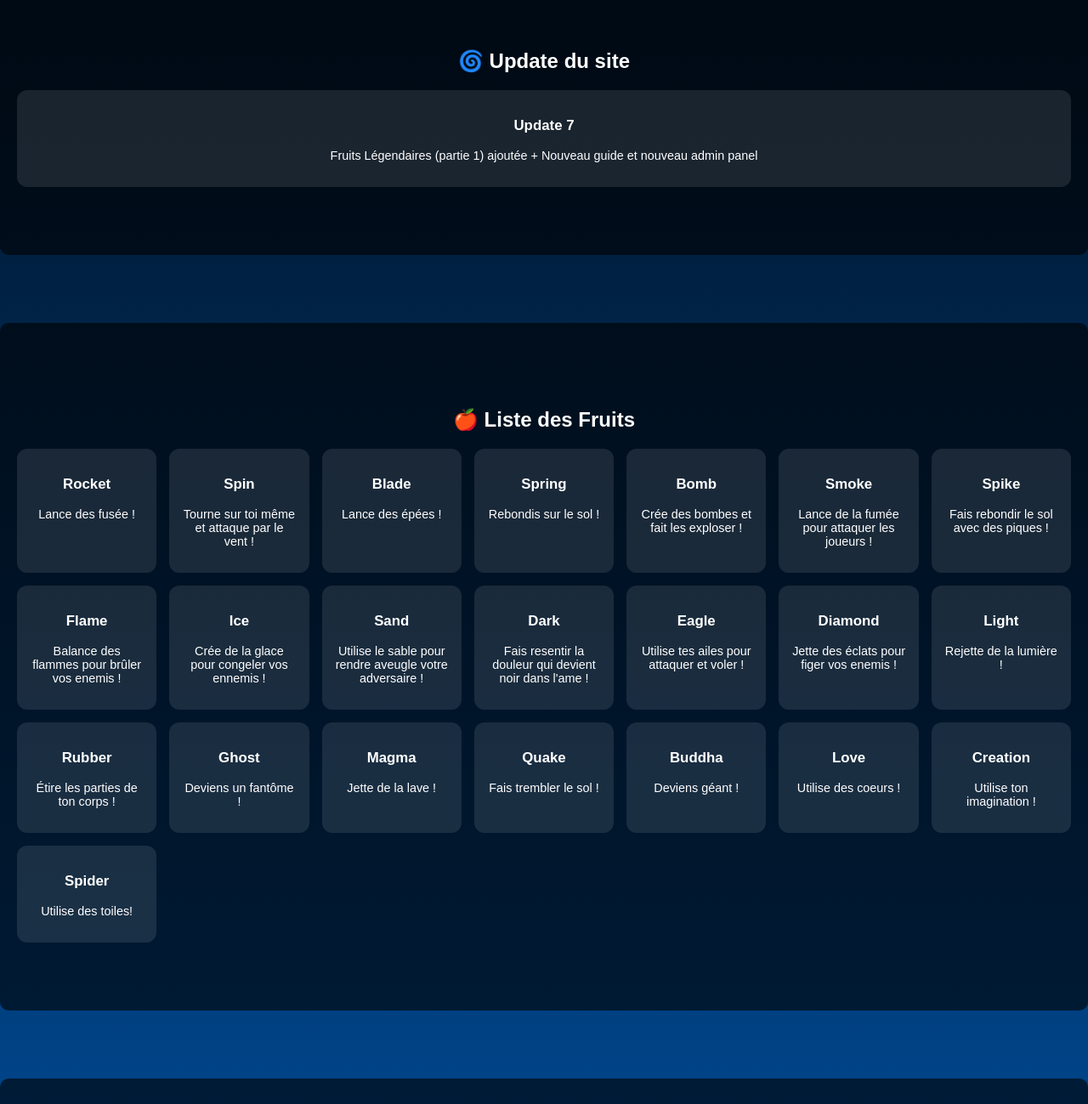
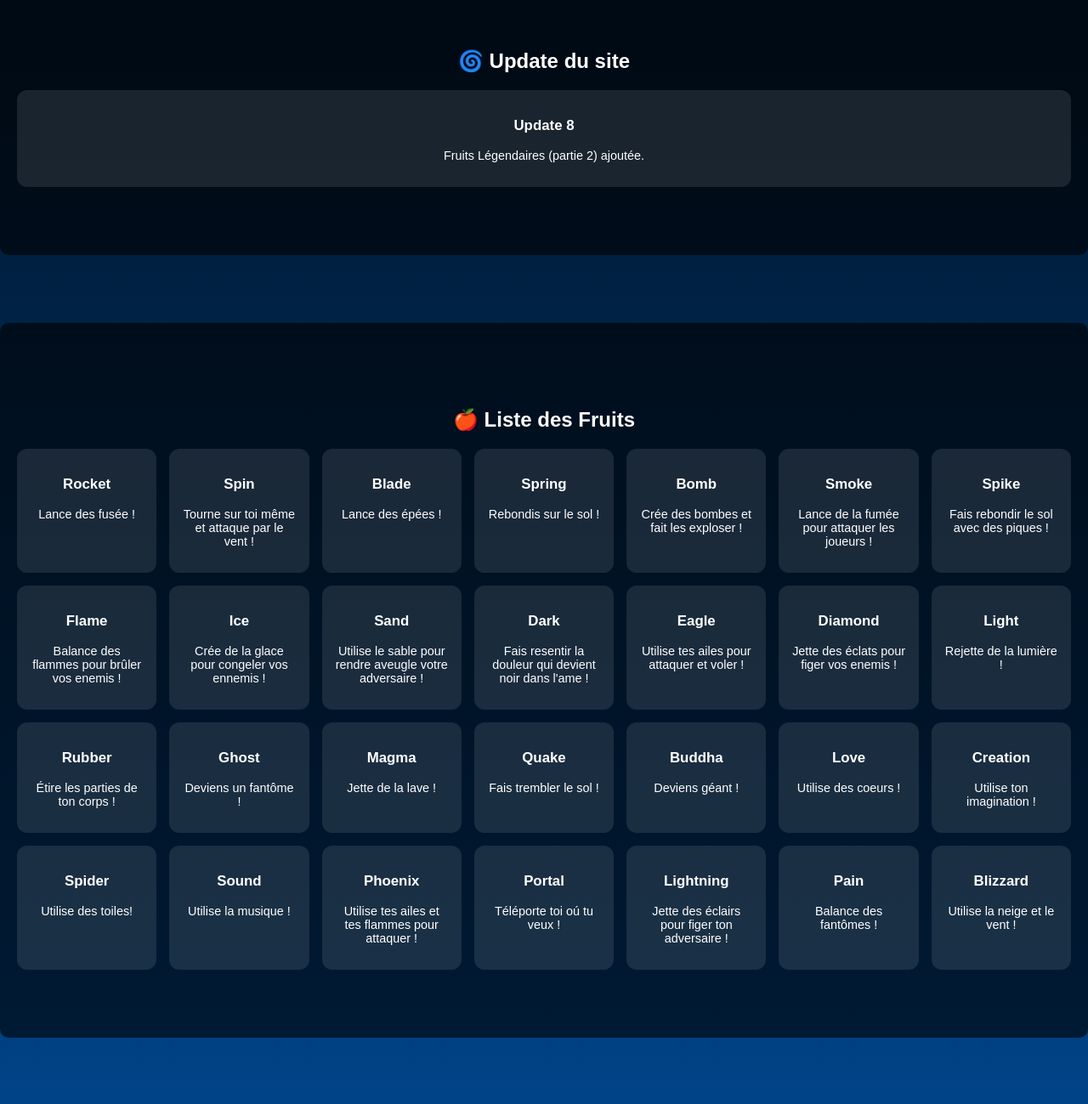
Before and after one commit to RaphUi2/BloxFruits, a plain HTML site: page index.html in a window 1280 px wide. Shown: the part 1040-2339 px from the top of the page at 85% size. Drawn offline with Linux system fonts and the light colour scheme.

Commit message:
Update index.html

```diff
--- a/index.html
+++ b/index.html
@@ -203,7 +203,7 @@
   <section id="News" class="content">
     <h2>🌀 Update du site</h2>
     <div class="fruits-grid">
-      <div class="fruit-card"><h3>Update 7</h3><p>Fruits Légendaires (partie 1) ajoutée + Nouveau guide et nouveau admin panel</p></div>
+      <div class="fruit-card"><h3>Update 8</h3><p>Fruits Légendaires (partie 2) ajoutée.</p></div>
     </div>
   </section>
 
@@ -232,6 +232,12 @@
    <div class="fruit-card"><h3>Love</h3><p>Utilise des coeurs !</p></div>
    <div class="fruit-card"><h3>Creation</h3><p>Utilise ton imagination  !</p></div>
    <div class="fruit-card"><h3>Spider</h3><p>Utilise des toiles!</p></div>
+   <div class="fruit-card"><h3>Sound</h3><p>Utilise la musique !</p></div>
+   <div class="fruit-card"><h3>Phoenix</h3><p>Utilise tes ailes et tes flammes pour attaquer !</p></div>
+   <div class="fruit-card"><h3>Portal</h3><p>Téléporte toi oú tu veux !</p></div>
+   <div class="fruit-card"><h3>Lightning</h3><p>Jette des éclairs pour figer ton adversaire !</p></div>
+   <div class="fruit-card"><h3>Pain</h3><p>Balance des fantômes !</p></div>
+   <div class="fruit-card"><h3>Blizzard</h3><p>Utilise la neige et le vent !</p></div>
 
    </div>
   </section>
```
